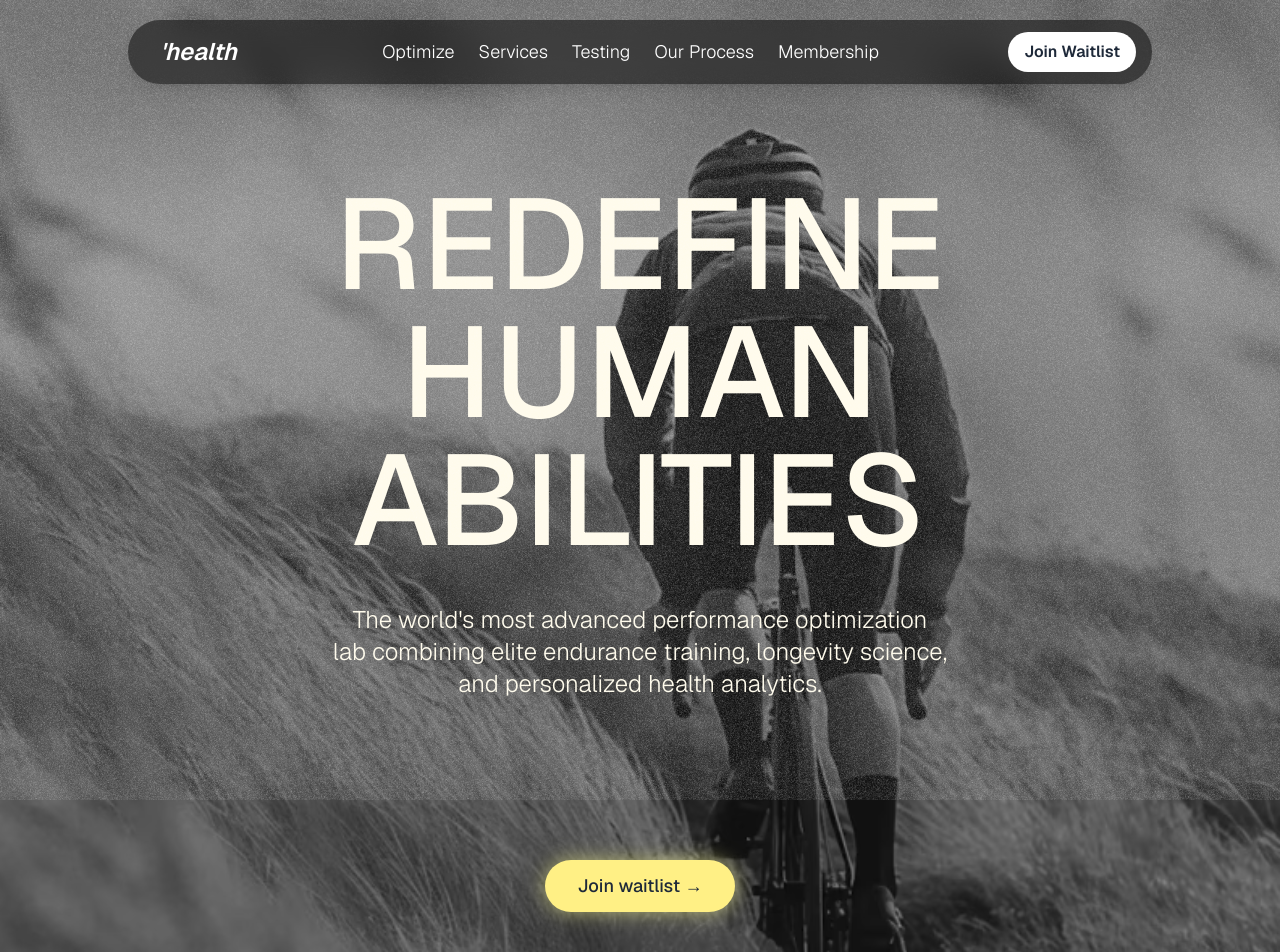
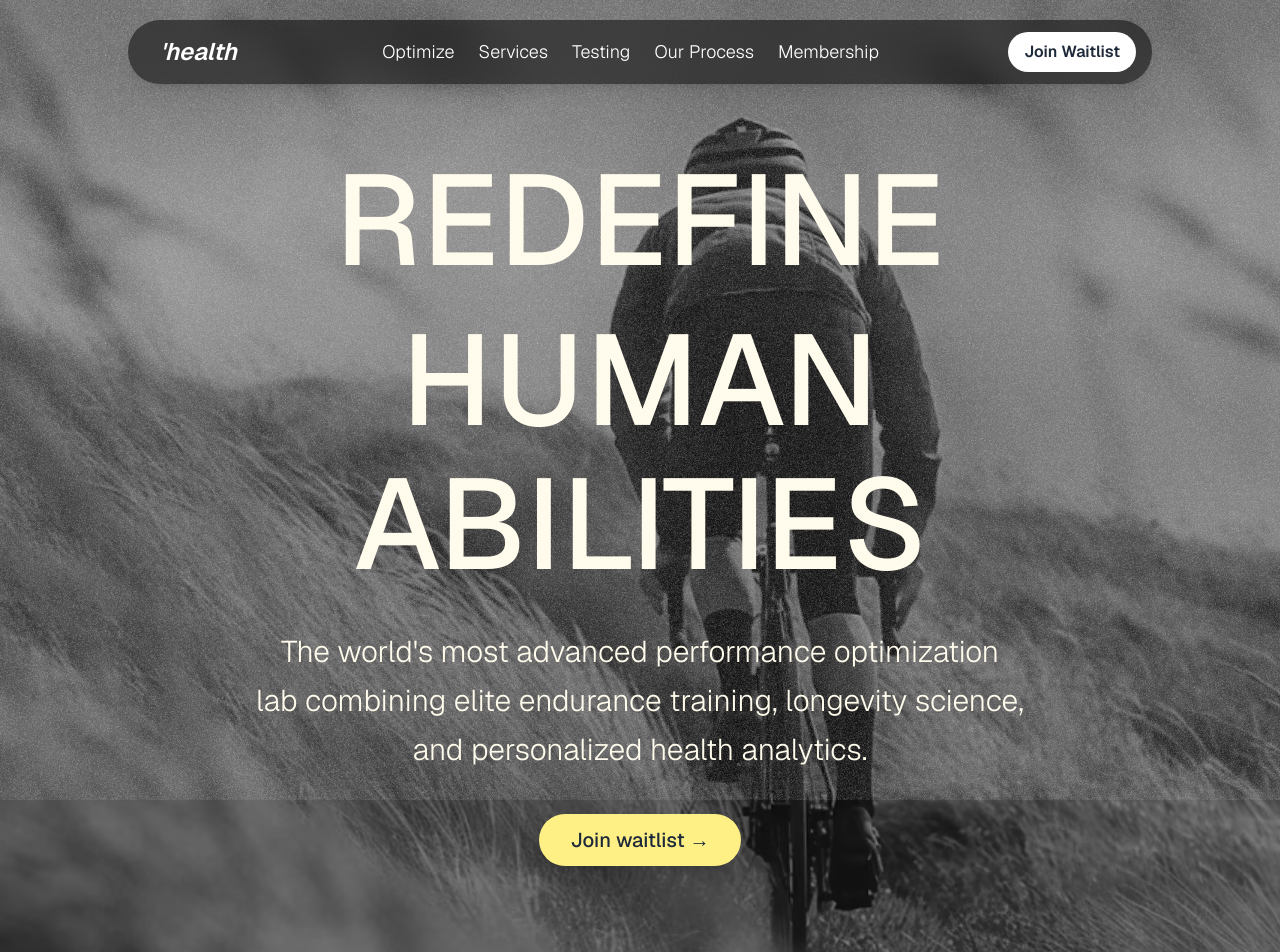
Before and after one commit to prateeksinghdhillon/DivineGymSite, a React (Vite) app: page / in a window 1280 px wide. Shown: the top 952 px of the page. Built offline with nearby package versions, Linux system fonts and the light colour scheme.

Commit message:
About section changes

```diff
--- a/src/components/About.jsx
+++ b/src/components/About.jsx
@@ -1,23 +1,26 @@
-import React from 'react'
+import React from 'react';
 
 const About = () => {
   return (
-    <>
-    <div className=' max-w-screen-2xl container mx-auto px-4 md:px-20 my-25 md:my-30'>
-      <div className='sm:my-10'>
-        <h1 className='geist-font-500 text-center font-bold md:text-9xl md:justify-center text-5xl text-amber-50 '>REDEFINE HUMAN </h1>
-        <h1 className='geist-font-500 text-center font-bold md:text-9xl text-5xl md:mr-1 text-amber-50'>ABILITIES</h1>
-        <p className='geist-font-300 text-center text-2xl md:my-10 mt-10  text-amber-50'>The world's most advanced performance optimization <br />lab combining elite endurance training, longevity science,<br />and personalized health analytics.
+    <div className="max-w-screen-2xl container mx-auto px-4 md:px-20 my-10 md:my-20">
+      <div className="sm:my-10">
+        <h1 className="geist-font-500 text-center font-bold text-4xl md:text-9xl text-amber-50 leading-tight">
+          REDEFINE HUMAN
+        </h1>
+        <h1 className="geist-font-500 text-center font-bold text-4xl md:text-9xl text-amber-50">
+          ABILITIES
+        </h1>
+        <p className="geist-font-300 text-center text-lg md:text-3xl mt-6 md:mt-10 text-amber-50 leading-relaxed">
+          The world's most advanced performance optimization <br /> lab combining elite endurance training, longevity science,<br /> and personalized health analytics.
         </p>
       </div>
-      <div className="flex items-center justify-center ">
-      <button className="geist-font-500 relative px-8 py-3 my-3 mt-30 text-gray-800 bg-yellow-200 rounded-full text-lg font-medium shadow-[0_0_20px_rgba(255,255,150,0.6)] hover:shadow-[0_0_30px_rgba(255,255,150,0.9)] transition-all z-[1] cursor-pointer">
-        Join waitlist →
-      </button>
+      <div className="flex items-center justify-center mt-6">
+        <button className="geist-font-500 px-6 py-2 md:px-8 md:py-3 bg-yellow-200 text-gray-800 rounded-full text-lg md:text-xl font-medium shadow-lg hover:shadow-xl transition-all">
+          Join waitlist →
+        </button>
+      </div>
     </div>
-    </div>
-    </>
-  )
-}
+  );
+};
 
-export default About
+export default About;
```
